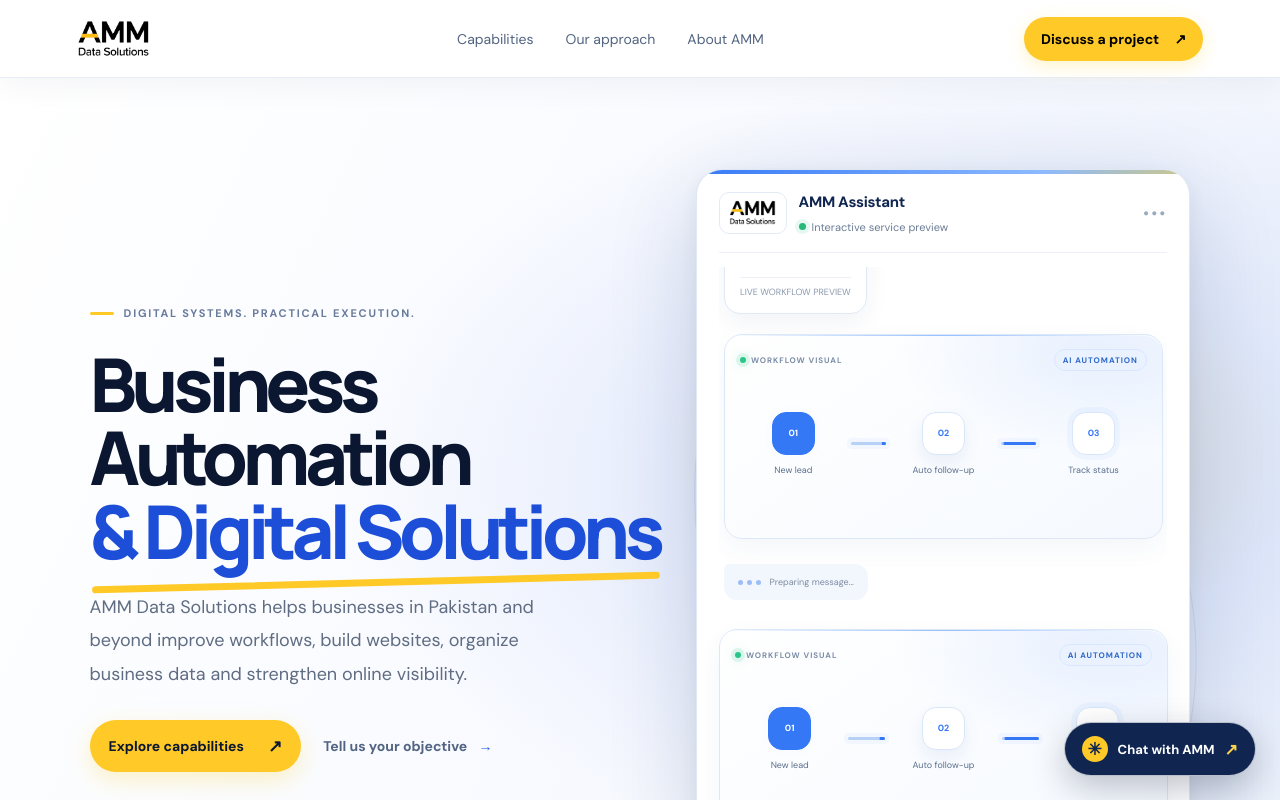
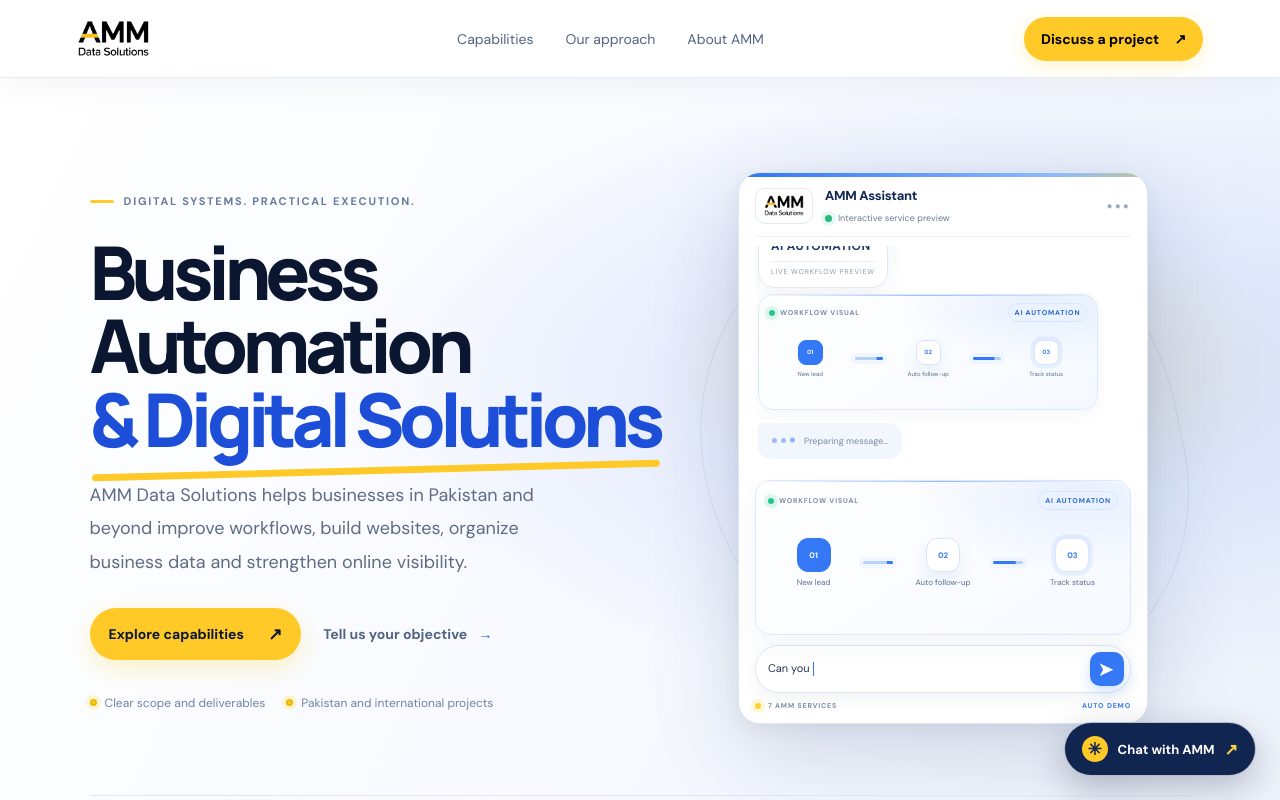
Before and after one commit to wwwab229-cpu/amm-data-solutions-website, a Next.js app: page / in a window 1280 px wide. Shown: the top 800 px of the page. Built offline with nearby package versions, Linux system fonts and the light colour scheme.

Commit message:
Restore compact AMM hero layout and service preview sizing

```diff
--- a/app/globals.css
+++ b/app/globals.css
@@ -608,3 +608,59 @@ footer{padding:30px max(8vw,28px) 22px;background:#fff}.footerTop{display:flex;a
  .work-data .dataAnimationBars:after,.work-seo .seoSearchBar:after,.work-seo .seoResult,
  .work-marketing .marketingCard,.work-creative .creativeSwatches i{animation:none!important}
 }
+
+
+/* Compact hero layout: keep the chat a supporting element, not the whole page */
+.heroChatArt{min-height:0!important;height:auto!important;padding:18px 0 26px!important;align-items:center}
+.heroChatPreview{width:min(100%,410px)!important;min-height:0!important;height:auto!important;max-height:none!important;padding:0 16px 13px!important;border-radius:22px!important;align-self:center}
+.heroChatTop{padding:14px 0 12px!important;margin-bottom:9px!important}
+.heroChatAvatar{width:58px!important;height:36px!important;flex-basis:58px!important}
+.heroChatAvatar img{height:21px!important}
+.heroChatIdentity strong{font-size:13px!important}.heroChatIdentity span{font-size:9px!important}
+.heroChatMessages{flex:0 0 auto!important;min-height:0!important;height:auto!important;max-height:225px!important;overflow-y:auto!important;gap:9px!important;padding:2px 3px 8px!important}
+.heroChatBubble{font-size:11px!important;line-height:1.45!important;padding:9px 11px!important}
+.demoHistoryExchange{gap:6px!important}
+.serviceReplyName{display:block;font-size:12px;font-weight:850;letter-spacing:.035em;color:#203a62}
+.visualOnlyMessages .demoAssistantReply{padding:10px 12px!important;max-width:90%!important}
+.assistantMessageMeta{margin-top:5px!important;padding-top:5px!important;font-size:7px!important;letter-spacing:.12em!important}
+.heroWorkPreview{flex:0 0 155px!important;height:155px!important;min-height:155px!important;margin:9px 0 10px!important;padding:10px 12px!important;border-radius:15px!important}
+.heroWorkHead{font-size:7px!important}.heroWorkHead>span:last-child{padding:4px 6px!important;font-size:7px!important}
+.workflowAnimation,.botAnimation,.dataAnimation,.marketingAnimation,.creativeAnimation{height:105px!important}
+.workflowNode b{width:34px!important;height:34px!important;border-radius:11px!important}
+.workflowNode{font-size:8px!important;gap:5px!important}
+.botFace{width:52px!important;height:50px!important;border-radius:17px!important}
+.botReplyLines{gap:6px!important}.botReplyLines i{height:7px!important}
+.websiteAnimation{margin-top:10px!important}.siteMockHero{padding:8px 10px!important}.siteMockImage{height:37px!important}
+.siteMockCards{padding:0 10px 8px!important}.siteMockCards i{height:13px!important}
+.dataBigNumber b{font-size:12px!important}.dataAnimationBars{height:67px!important}
+.seoAnimation{padding-top:8px!important}.seoSearchBar{height:24px!important}.seoResult{margin-top:6px!important}
+.marketingCard{padding:9px!important;gap:5px!important}.marketingCard b{font-size:11px!important}
+.marketingOrbit{width:66px!important;height:66px!important}
+.creativePoster{width:94px!important;height:76px!important;padding:8px!important}.creativePoster b{font-size:14px!important;margin-top:6px!important}
+.creativeSwatches i{width:20px!important;height:20px!important}
+.demoComposer{min-height:48px!important;padding:5px 6px 5px 12px!important}
+.demoComposerText{font-size:11px!important;min-height:28px!important}
+.demoSendButton{width:34px!important;height:34px!important;flex-basis:34px!important}
+.heroChatCaption{font-size:7px!important;margin-top:8px!important}
+.heroChatFloat{display:none!important}
+.historyWorkPreview{width:92%;align-self:flex-start;margin:0 0 4px 0!important;flex-basis:116px!important;height:116px!important;min-height:116px!important;padding:8px 10px!important;box-shadow:0 6px 15px rgba(31,73,135,.045)!important}
+.historyWorkPreview .workflowAnimation,.historyWorkPreview .botAnimation,.historyWorkPreview .dataAnimation,.historyWorkPreview .marketingAnimation,.historyWorkPreview .creativeAnimation{height:73px!important}
+.historyWorkPreview .workflowNode b{width:25px!important;height:25px!important;border-radius:8px!important}
+.historyWorkPreview .workflowNode{font-size:6px!important}
+.historyWorkPreview .botFace{width:39px!important;height:37px!important}
+.historyWorkPreview .siteMockImage{height:27px!important}
+.historyWorkPreview .dataAnimationBars{height:48px!important}
+.historyWorkPreview .marketingOrbit{width:50px!important;height:50px!important}
+.historyWorkPreview .creativePoster{width:70px!important;height:55px!important}
+.historyWorkPreview .creativePoster b{font-size:10px!important}
+.historyWorkPreview .creativeSwatches i{width:15px!important;height:15px!important}
+@media(max-width:900px){.heroChatArt{min-height:0!important;margin-top:10px!important}.heroChatPreview{width:min(100%,410px)!important;min-height:0!important}}
+@media(max-width:560px){
+ .heroChatArt{min-height:0!important;padding:8px 0 16px!important;margin:0!important}
+ .heroChatPreview{width:min(100%,100%)!important;min-height:0!important;padding:0 12px 12px!important;border-radius:19px!important}
+ .heroChatMessages{max-height:205px!important;min-height:0!important}
+ .heroWorkPreview{flex-basis:145px!important;height:145px!important;min-height:145px!important;margin:8px 0!important;padding:9px!important}
+ .workflowAnimation,.botAnimation,.dataAnimation,.marketingAnimation,.creativeAnimation{height:96px!important}
+ .heroChatCaption{margin-top:8px!important}
+ .historyWorkPreview{flex-basis:108px!important;height:108px!important;min-height:108px!important}
+}
```
